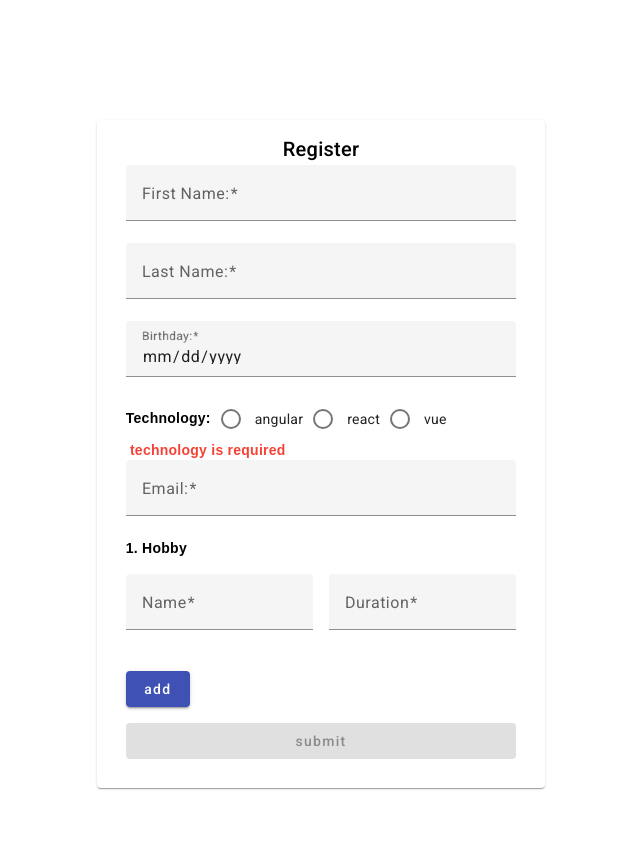
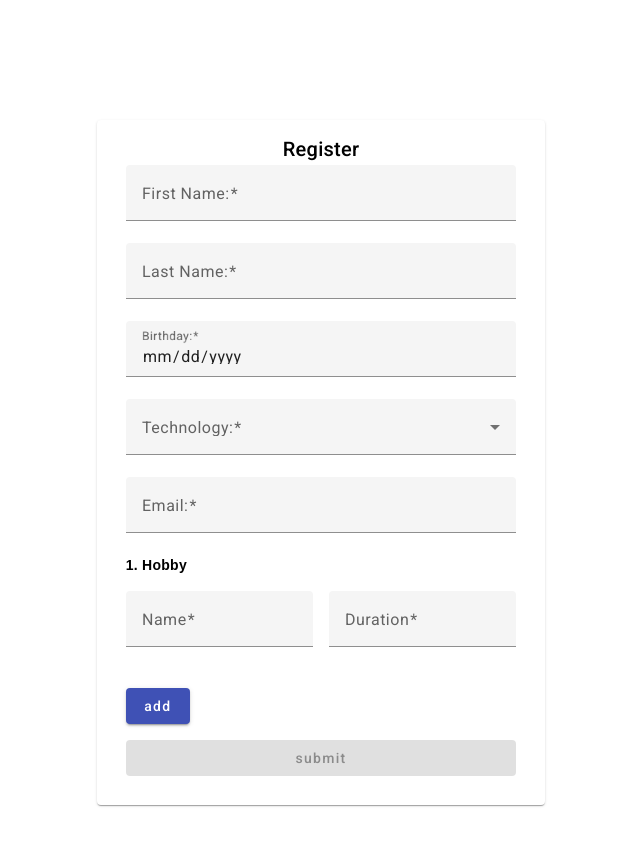
Before and after one commit to Las04ka/reactive-forms, an Angular app: page / in a window 1280 px wide. Shown: the top 846 px of the page, without its empty margins (319-959 px from the left). Built offline with nearby package versions, Linux system fonts and the light colour scheme.

Commit message:
changed to mat select

```diff
--- a/src/app/app.component.html
+++ b/src/app/app.component.html
@@ -33,34 +33,36 @@
         </mat-error>
       </mat-form-field>
 
-      <div class="technologies">
+      <mat-form-field>
         <mat-label>Technology:</mat-label>
-        <mat-radio-group formControlName="technology">
-          <mat-radio-button
+        <mat-select formControlName="technology">
+          <mat-option
             class="example-radio-button"
             *ngFor="let tech of technologies"
             [value]="tech">
             {{ tech }}
-          </mat-radio-button>
-        </mat-radio-group>
+          </mat-option>
+        </mat-select>
         <mat-error *ngIf="fieldIsEmpty('technology')">
           technology is required
         </mat-error>
-      </div>
+      </mat-form-field>
 
-      <div class="technologies-versions" [hidden]="fieldIsEmpty('technology')">
+      <div [hidden]="fieldIsEmpty('technology')">
+        <mat-form-field class='versions'>
           <mat-label>Version:</mat-label>
-        <mat-radio-group formControlName="technologyVersion">
-          <mat-radio-button
+          <mat-select formControlName="technologyVersion">
+            <mat-option
               class="example-radio-button"
               *ngFor="let version of formService.technologiesVersions|async"
               [value]="version">
               {{ version }}
-          </mat-radio-button>
-        </mat-radio-group>
+            </mat-option>
+          </mat-select>
           <mat-error *ngIf="fieldIsEmpty('technologyVersion')">
             technology version is required
           </mat-error>
+        </mat-form-field>
       </div>
 
       <mat-form-field>
--- a/src/app/app.component.scss
+++ b/src/app/app.component.scss
@@ -13,6 +13,10 @@ mat-card {
   form {
     display: flex;
     flex-direction: column;
+
+    .versions{
+      width: 100%;
+    }
 
     .hobbies {
       margin-bottom: 1rem;
--- a/src/app/app.component.ts
+++ b/src/app/app.component.ts
@@ -70,7 +70,7 @@ export class AppComponent implements OnInit, OnDestroy{
         }
       )
     )
-    console.log(this.formService.technologiesVersions)
+    console.log(this.fieldIsEmpty('technology'))
   }
 
   onDeleteHobby(index: number): void {
--- a/src/app/app.module.ts
+++ b/src/app/app.module.ts
@@ -9,6 +9,7 @@ import {MatInputModule} from "@angular/material/input";
 import {MatButtonModule} from "@angular/material/button";
 import {MatRadioModule} from "@angular/material/radio";
 import {MatDialogModule} from "@angular/material/dialog";
+import {MatSelectModule} from "@angular/material/select";
 
 @NgModule({
   declarations: [
@@ -22,7 +23,8 @@ import {MatDialogModule} from "@angular/material/dialog";
     MatInputModule,
     MatButtonModule,
     MatRadioModule,
-    MatDialogModule
+    MatDialogModule,
+    MatSelectModule
   ],
   providers: [],
   bootstrap: [AppComponent]
```
Lines whose indentation alone changed are shown as unchanged.
